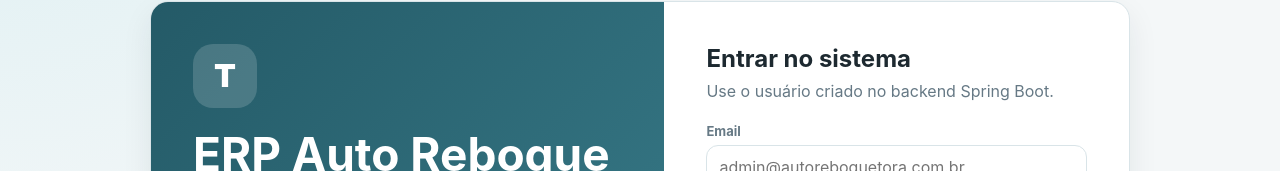
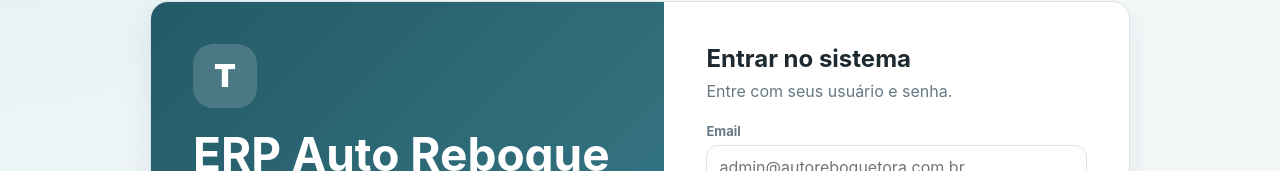
Before and after one commit to LuizAnthero91/Sistema-FrontEnd-para-ERP-Auto-Reboque-usando-Angular, an Angular app: page /login in a window 1280 px wide. Shown: the part 215-386 px from the top of the page. Built offline with nearby package versions, Linux system fonts and the light colour scheme.

Commit message:
atualizacao tela login

```diff
--- a/src/app/features/login/login.component.html
+++ b/src/app/features/login/login.component.html
@@ -8,7 +8,7 @@
 
     <form [formGroup]="form" (ngSubmit)="entrar()" class="login-form">
       <h2>Entrar no sistema</h2>
-      <p class="muted">Use o usuário criado no backend Spring Boot.</p>
+      <p class="muted">Entre com seus usuário e senha.</p>
       <div class="alert error" *ngIf="erro">{{ erro }}</div>
       <div>
         <label>Email</label>
```
